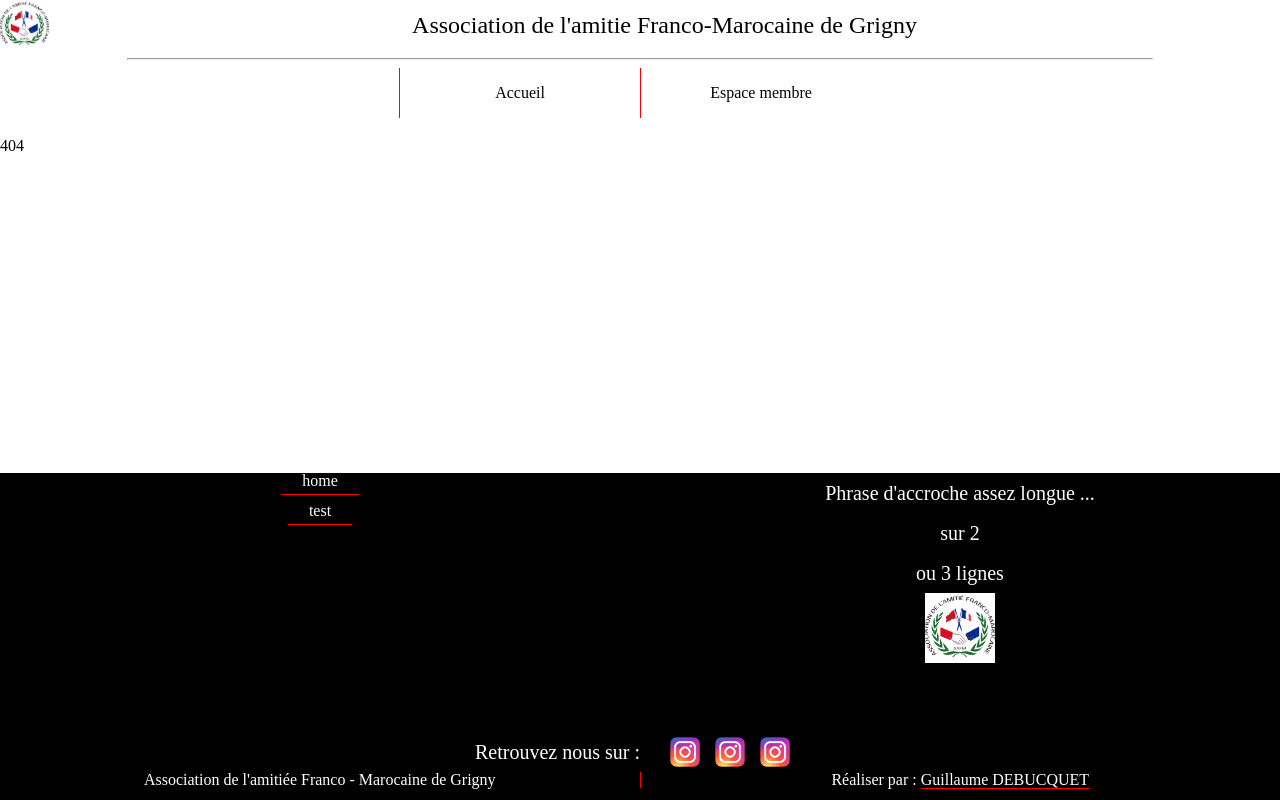
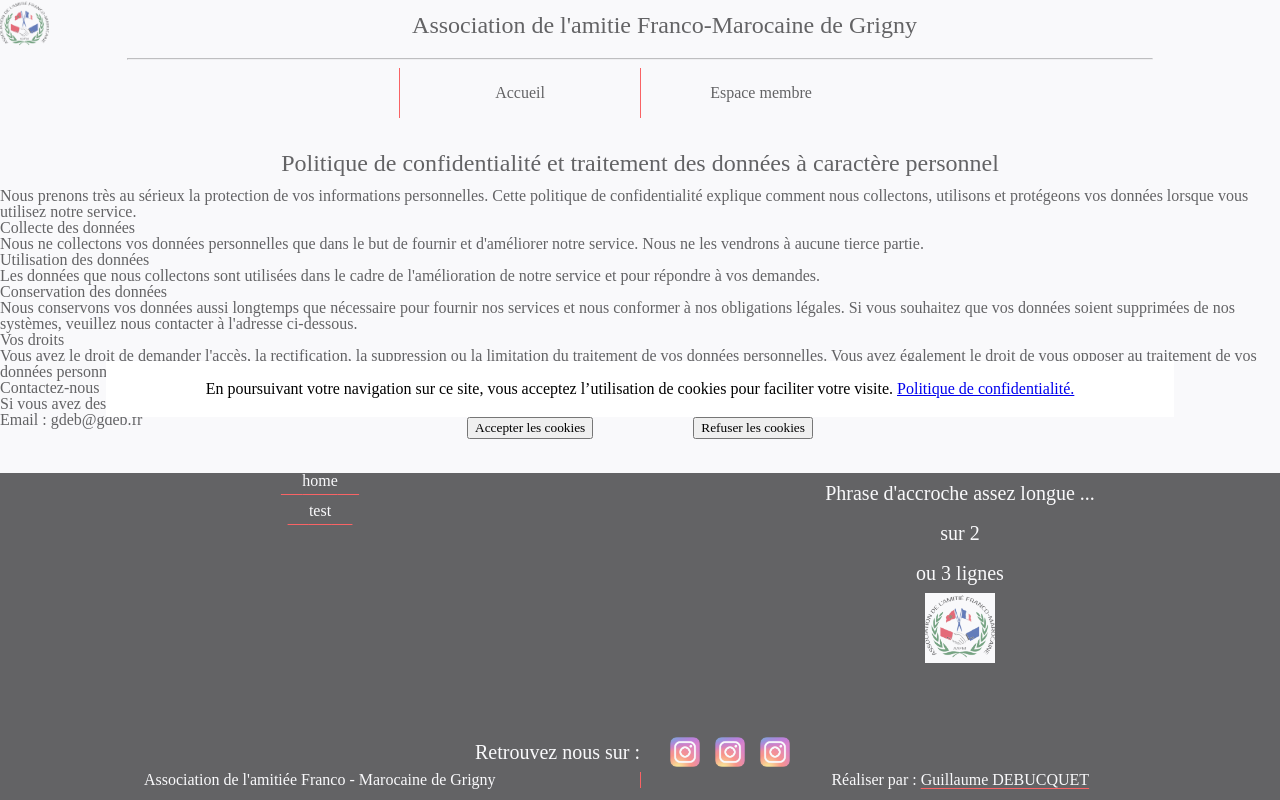
Before and after one commit to Thaishery/aafm-front, a React (Vite) app: page /mesDonnees in a window 1280 px wide. Built offline with nearby package versions, Linux system fonts and the light colour scheme; a web font is replaced by a local one.

Commit message:
ajout cookies

```diff
--- a/src/App.jsx
+++ b/src/App.jsx
@@ -13,11 +13,14 @@ import LogedLayout from './layout/Loged/LogedLayout';
 import FourOFour from './views/404';
 import MonCompte from './views/MonCompte/MonCompte';
 import Deconnection from './views/Deconnection/Deconnection';
+import Rgpd from './views/rgpd';
+// import {LoaderContext} from "./context/Context";
 
 const App = () => {
+  const [isLoading, setLoading] = useState(true)
+  // const context = {isLoading, onSetIsLoading:setIsLoading}
   const [userIsLoggedIn, setUserIsLoggedIn] = useState(false);
   const [token, setToken] = useState();
-  // const [loading, setLoading] = useState(true);
 
   useEffect(() => {
     validLocalToken();
@@ -64,12 +67,8 @@ const App = () => {
     }
   };
 
-  // if (loading) {
-  //   // Show a loading indicator while waiting for the response
-  //   return <div>Loading...</div>;
-  // }
-
   return (
+    // <LoaderContext.Provider value={context}>
       <BrowserRouter>
         <Routes>
           {// mettre ici les routes protégé par login :
@@ -82,6 +81,7 @@ const App = () => {
           <Route element={<PublicLayout userIsLoggedIn={userIsLoggedIn} token={token} />}>
             <Route path="*" element={<FourOFour />} />
             <Route path='/' element={<Home userIsLoggedIn={userIsLoggedIn} token={token} />} />
+            <Route path='/mesDonnees' element={<Rgpd/>}/>
             {/* Routes d'authentification */}
             <Route path="/auth" element={<AuthLayout userIsLoggedIn={userIsLoggedIn} setUserIsLoggedIn={setUserIsLoggedIn} setToken={setToken} token={token} />} />
             <Route path="/googleauth" element={<Navigate to={"/"} />} />
@@ -90,6 +90,7 @@ const App = () => {
           </Route>
         </Routes>
       </BrowserRouter>
+    // </LoaderContext.Provider>
   );
 };
 
--- /dev/null
+++ b/src/componant/Cookies/Cookies.jsx
@@ -0,0 +1,37 @@
+import {  useState } from "react"
+import "./style.scss";
+import { Navigate } from "react-router-dom";
+
+const Cookies = ({setClicked,cliked}) =>{
+  const acceptCookies = ()=>{
+    setClicked(!cliked)
+    cookiesExpirationTime()
+    localStorage.setItem('cookies','true')
+  }
+  const refuseCookies = ()=>{
+    setClicked(!cliked)
+    window.location.replace('https://google.fr');
+    // localStorage.setItem('cookies','false')
+    // cookiesExpirationTime()
+  }
+  const cookiesExpirationTime = ()=>{
+    localStorage.setItem('cookiesExpirations', ""+Date.now())
+  }
+
+  return(
+    <>
+    <div className="cookies-template">
+      <div className="cookies-inner">
+        <p className="cookies-messages">
+          En poursuivant votre navigation sur ce site, vous acceptez l’utilisation de cookies pour faciliter votre visite. <a href="/mesDonnees">Politique de confidentialité.</a>
+        </p>
+        <div className="cookies-buttons">
+          <button onClick={acceptCookies}>Accepter les cookies</button>
+          <button onClick={refuseCookies}>Refuser les cookies</button>
+        </div>
+      </div>
+    </div>
+    </>
+  )
+}
+export default Cookies;
--- /dev/null
+++ b/src/componant/Cookies/style.scss
@@ -0,0 +1,40 @@
+.cookies-template {
+  height: 100vh;
+  width: 100%;
+  position: fixed;
+  top: 0; top: 0;
+  left: 0; right: 0;
+  z-index: 999999;
+  display: flex;
+  justify-content: center;
+  align-items: center;
+  background: #f1f1f569;
+  transition: .3s ease-in-out;
+
+  .cookies-inner {
+    display: flex;
+    justify-content: center;
+    flex-direction: column;
+    .cookies-messages{
+      padding: 20px 100px;
+      background-color: white;
+    }
+    .cookies-buttons{
+      margin: auto;
+      button{
+        margin: 0 50px;
+      }
+    }
+  }
+}
+
+
+
+@keyframes lds-dual-ring {
+  0% {
+    transform: rotate(0deg);
+  }
+  100% {
+    transform: rotate(360deg);
+  }
+}
--- /dev/null
+++ b/src/componant/style.scss
@@ -0,0 +1,43 @@
+.loading-template {
+  height: 100vh;
+  width: 100%;
+  position: absolute;
+  top: 0; top: 0;
+  left: 0; right: 0;
+  z-index: 999999;
+  display: flex;
+  justify-content: center;
+  align-items: center;
+  background: #f1f1f5;
+  transition: .3s ease-in-out;
+
+  .dual-spinner {
+    display: flex;
+    justify-content: center;
+    flex-direction: column;
+
+    &:after {
+      content: " ";
+      display: block;
+      width: 20px;
+      height: 20px;
+      border-radius: 50%;
+      border: 5px solid;
+      border-color: red transparent red transparent;
+      animation: lds-dual-ring 1.2s linear infinite;
+      margin: 0 auto;
+    }
+
+  }
+}
+
+
+
+@keyframes lds-dual-ring {
+  0% {
+    transform: rotate(0deg);
+  }
+  100% {
+    transform: rotate(360deg);
+  }
+}
--- a/src/constants/urls.js
+++ b/src/constants/urls.js
@@ -1,11 +1,11 @@
-// const port = "8000";
-const port = "8081";
+const port = "8000";
+// const port = "8081";
 export default {
   /* Localhost */
-  // apiUrl: `http://localhost:${port}`,
+  apiUrl: `http://localhost:${port}`,
 
   // pprod
-  apiUrl: `https://pprod.aafm.gdeb.fr:${port}`
+  // apiUrl: `https://pprod.aafm.gdeb.fr:${port}`
 
   /* Shared localhost */
   // apiUrl: `http://192.168.100.123:${port}/immo/`,
--- /dev/null
+++ b/src/context/Context.js
@@ -0,0 +1,6 @@
+import { createContext } from "react";
+
+export const LoaderContext = createContext({
+  isLoading:true,
+  onSetIsLoading(isLoading){}
+});
--- a/src/layout/Public/PublicLayout.jsx
+++ b/src/layout/Public/PublicLayout.jsx
@@ -5,8 +5,11 @@ import { useEffect, useState } from "react"
 import Header from "../../componant/header/header"
 import LogedLayout from "../Loged/LogedLayout"
 import "../style.scss"
+import Cookies from "../../componant/Cookies/Cookies"
 
 const PublicLayout = ({userIsLoggedIn ,token}) =>{
+  const cookies = localStorage.getItem('cookies');
+  const [cliked,setClicked] = useState(false)
   if(userIsLoggedIn == true){
     return (<LogedLayout userIsLoggedIn={userIsLoggedIn} token={token}/>)
   }
@@ -16,8 +19,12 @@ const PublicLayout = ({userIsLoggedIn ,token}) =>{
   const [navElements,setNavElements] = useState(defaultMenu)
   return (
     <>
+    {cliked &&
+    <></>
+    }
     <Header navElements={navElements} />
     <div className="main_container">
+    {cookies === null || cookies !== "true" ? <Cookies setClicked={setClicked} cliked={cliked} /> : null}
       <Outlet />
     </div>
     <Footer />
--- /dev/null
+++ b/src/views/rgpd.jsx
@@ -0,0 +1,26 @@
+const Rgpd = ()=>{
+  return(
+    <>
+      <h1>Politique de confidentialité et traitement des données à caractère personnel</h1>
+
+      <p>Nous prenons très au sérieux la protection de vos informations personnelles. Cette politique de confidentialité explique comment nous collectons, utilisons et protégeons vos données lorsque vous utilisez notre service.</p>
+
+      <h2>Collecte des données</h2>
+      <p>Nous ne collectons vos données personnelles que dans le but de fournir et d'améliorer notre service. Nous ne les vendrons à aucune tierce partie.</p>
+
+      <h2>Utilisation des données</h2>
+      <p>Les données que nous collectons sont utilisées dans le cadre de l'amélioration de notre service et pour répondre à vos demandes.</p>
+
+      <h2>Conservation des données</h2>
+      <p>Nous conservons vos données aussi longtemps que nécessaire pour fournir nos services et nous conformer à nos obligations légales. Si vous souhaitez que vos données soient supprimées de nos systèmes, veuillez nous contacter à l'adresse ci-dessous.</p>
+
+      <h2>Vos droits</h2>
+      <p>Vous avez le droit de demander l'accès, la rectification, la suppression ou la limitation du traitement de vos données personnelles. Vous avez également le droit de vous opposer au traitement de vos données personnelles. Pour exercer ces droits, veuillez nous contacter à l'adresse ci-dessous.</p>
+
+      <h2>Contactez-nous</h2>
+      <p>Si vous avez des questions concernant notre politique de confidentialité, veuillez nous contacter à l'adresse suivante :</p>
+      <p>Email : gdeb@gdeb.fr</p>
+    </>
+  )
+}
+export default Rgpd
```
Also changed, not shown: src/componant/LoadingTemplate.jsx (added, +10 -0 lines), src/views/home.jsx (+20 -1 lines). Lines whose indentation alone changed are shown as unchanged.
